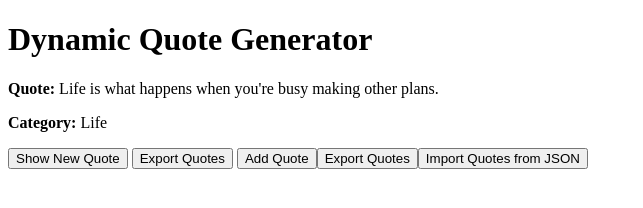
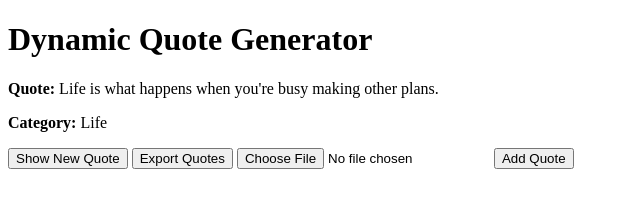
Before and after one commit to Ziad-Sadek/alx_fe_javascript, a plain HTML site: page dom-manipulation/index.html in a window 1280 px wide. Shown: the whole page, without its empty margins (0-643 px from the left). Drawn offline with Linux system fonts and the light colour scheme.

Commit message:
some updaTES TO HTML AND JS FILES

```diff
--- a/dom-manipulation/index.html
+++ b/dom-manipulation/index.html
@@ -10,6 +10,8 @@
     <div id="quoteDisplay"></div>
     <button id="newquote">Show New Quote</button>
     <button id="exportButton">Export Quotes</button>
+    <input type="file" id="importFile" accept=".json" onchange="importFromJsonFile(event)">
+
     <script src="script.js"></script>
 </body>
 </html>
--- a/dom-manipulation/script.js
+++ b/dom-manipulation/script.js
@@ -112,27 +112,9 @@ addQuoteButton.addEventListener('click', createAddQuoteForm);
 document.body.appendChild(addQuoteButton);
 
 // Create "Export Quotes" button to download quotes as JSON:
-const exportButton = document.createElement('button');
-exportButton.textContent = "Export Quotes";
+const exportButton = document.getElementById('exportButton');
 exportButton.addEventListener('click', exportToJson);
-document.body.appendChild(exportButton);
 
-// Create "Import Quotes" button to upload quotes from JSON file:
-const importButton = document.createElement('button');
-importButton.textContent = "Import Quotes from JSON";
-const importFileInput = document.createElement('input');
-importFileInput.type = 'file';
-importFileInput.accept = '.json';
-importFileInput.id = 'importFile';
-importFileInput.style.display = 'none';
-document.body.appendChild(importButton);
-document.body.appendChild(importFileInput);
-
-importButton.addEventListener('click', function(){
-    importFileInput.click();
-});
-
-importFileInput.addEventListener('change', importToJson);
 
 
 // Show a random quote when the page loads:
```
